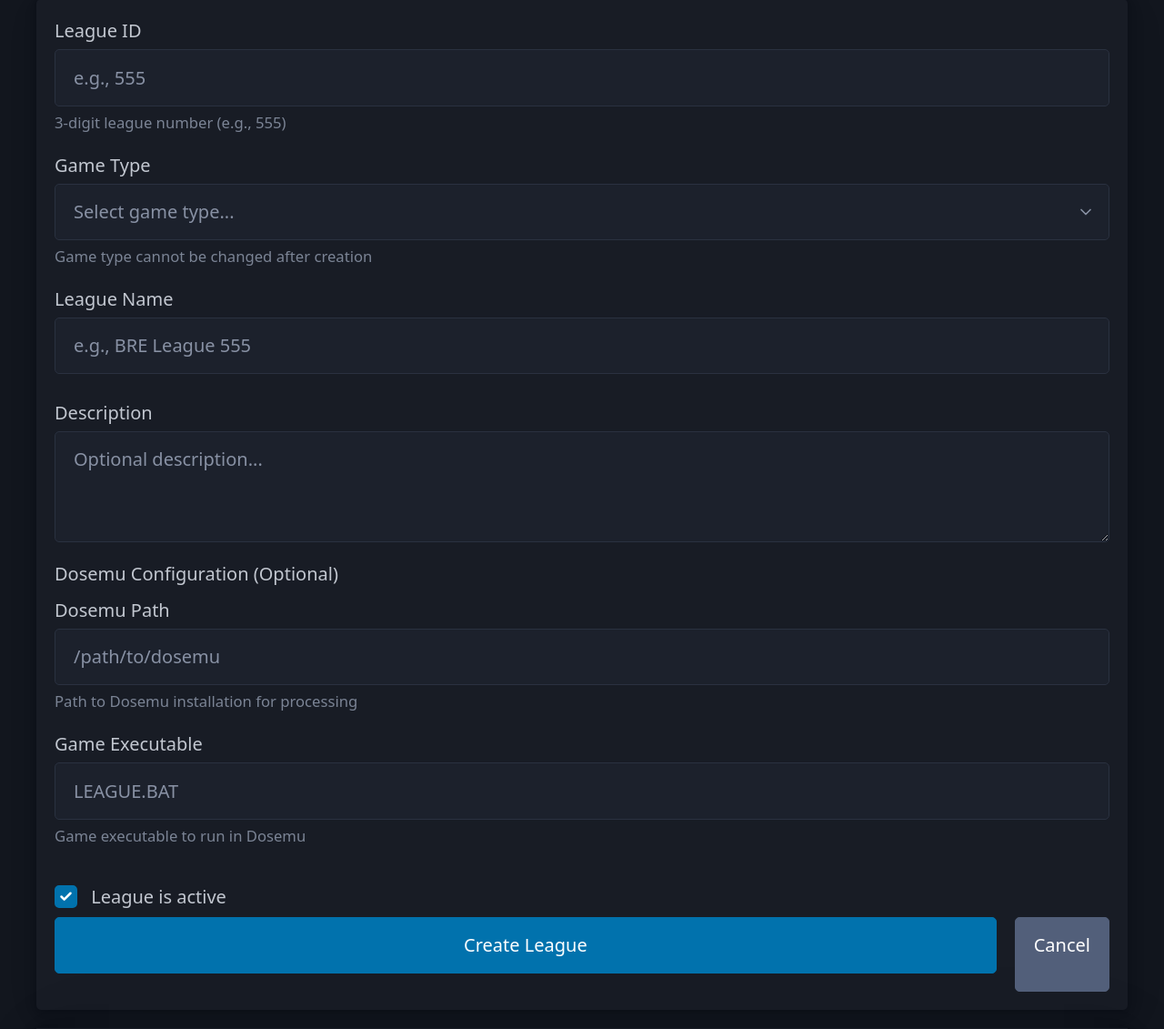
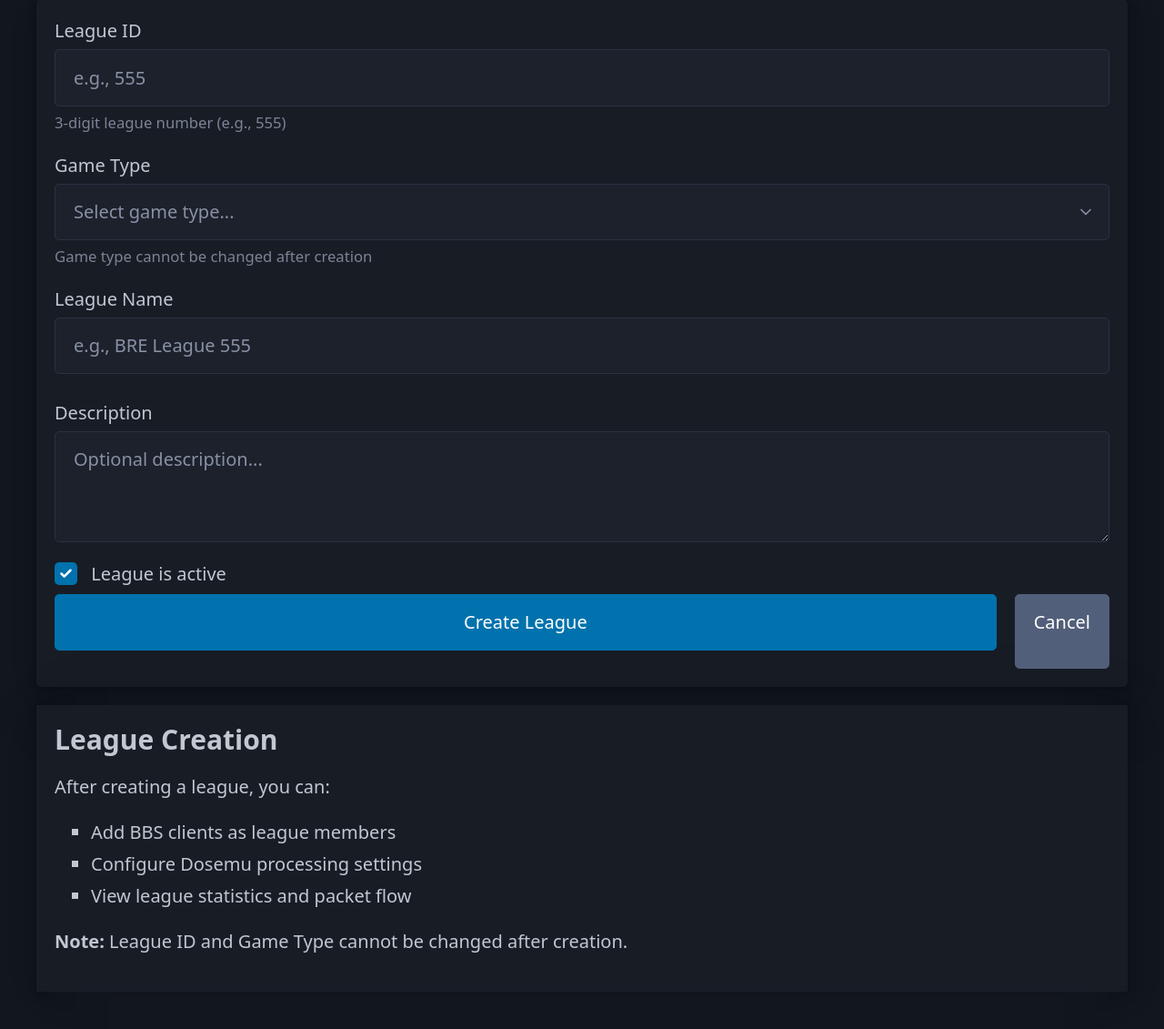
Before and after one commit to lime-red/nova-hub, a FastAPI app: template templates/admin/league_form.html in a window 1280 px wide. Shown: the part 266-1397 px from the top of the page at 91% size. Run offline with FastAPI, Linux system fonts and the light colour scheme; the template is opened without the code that fills it, so the values that code supplies are empty; parts of the project's set-up code (start-up, migrations or seed data) failed here and were passed over; some libraries are stand-ins or nearby versions.

Commit message:
Hide dosemu config per-league which does not have any effect

```diff
--- a/templates/admin/league_detail.html
+++ b/templates/admin/league_detail.html
@@ -54,7 +54,7 @@
     </table>
 </article>
 
-<article>
+<!--<article>
     <h2>Dosemu Configuration</h2>
     <table>
         <tr>
@@ -66,7 +66,7 @@
             <td>{{ league.game_executable or 'Not configured' }}</td>
         </tr>
     </table>
-</article>
+</article>-->
 
 <article>
     <h2>League Membership</h2>
--- a/templates/admin/league_form.html
+++ b/templates/admin/league_form.html
@@ -71,34 +71,6 @@
             >{% if league %}{{ league.description }}{% endif %}</textarea>
         </label>
 
-        <fieldset>
-            <legend>Dosemu Configuration (Optional)</legend>
-
-            <label for="dosemu_path">
-                Dosemu Path
-                <input
-                    type="text"
-                    id="dosemu_path"
-                    name="dosemu_path"
-                    value="{% if league %}{{ league.dosemu_path or '' }}{% endif %}"
-                    placeholder="/path/to/dosemu"
-                />
-                <small>Path to Dosemu installation for processing</small>
-            </label>
-
-            <label for="game_executable">
-                Game Executable
-                <input
-                    type="text"
-                    id="game_executable"
-                    name="game_executable"
-                    value="{% if league %}{{ league.game_executable or '' }}{% endif %}"
-                    placeholder="LEAGUE.BAT"
-                />
-                <small>Game executable to run in Dosemu</small>
-            </label>
-        </fieldset>
-
         <label>
             <input
                 type="checkbox"
```
